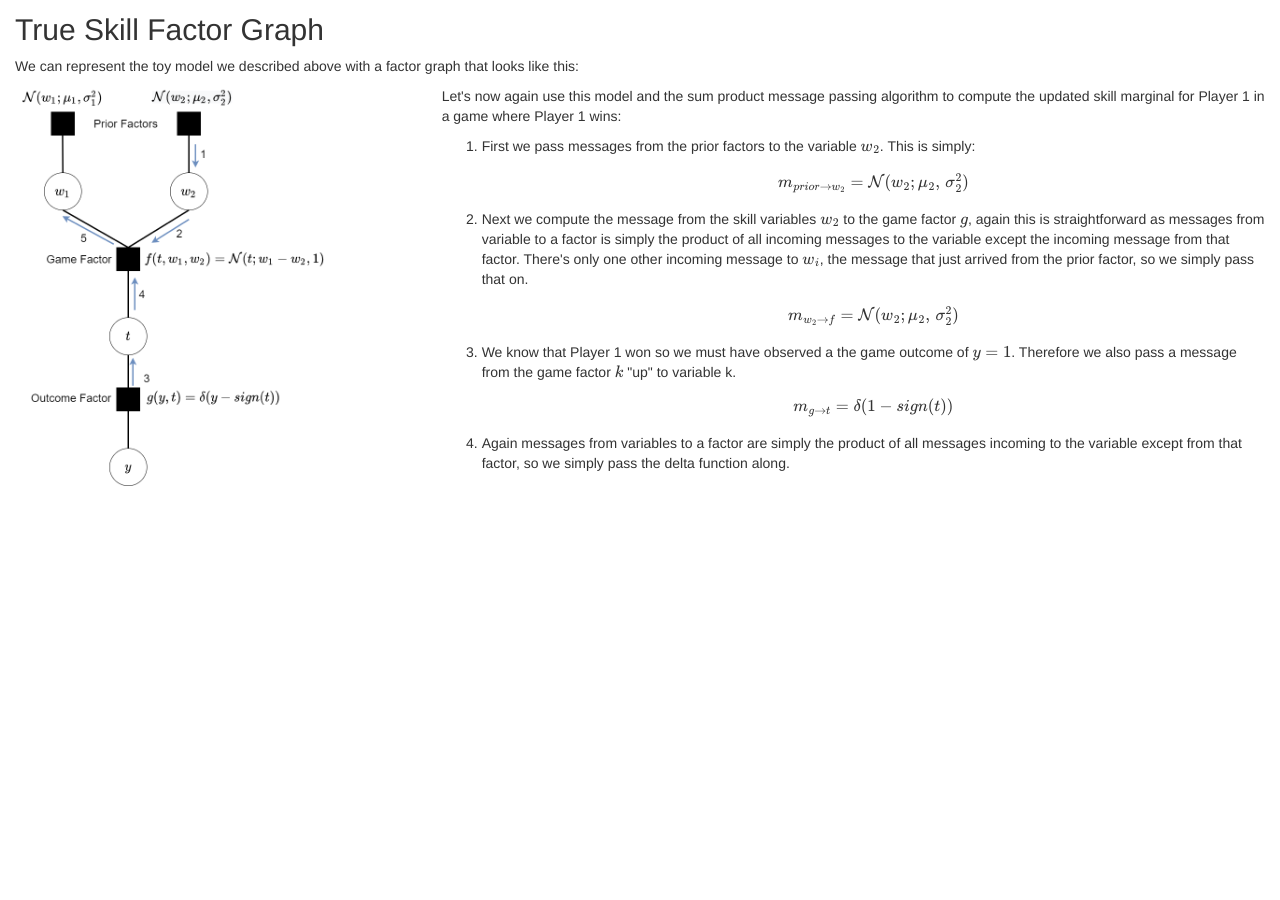
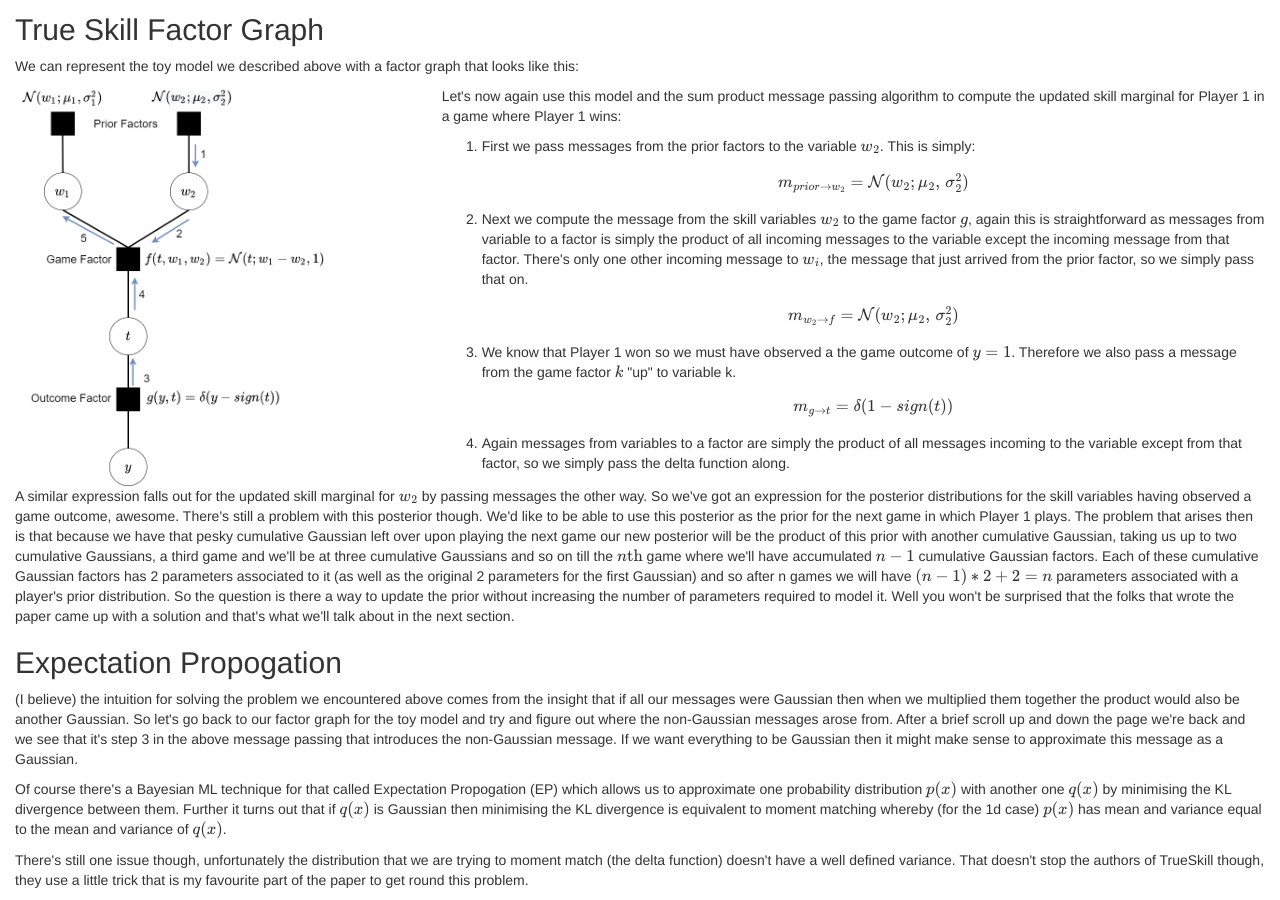
Before and after one commit to Nush395/Nush395.github.io, a Jekyll site: the page built from _posts/2020-06-06-true-skill.html, in a window 1280 px wide and 900 px high, scrolled down 2059 px. Built offline with Jekyll 4.4.1, drawn with Linux system fonts in a browser that asks for light colours; formulas are drawn with MathJax 3; before the commit the page ends 2545 px from its top, so only the background shows below that.

```diff
--- a/_posts/2020-06-06-true-skill.html
+++ b/_posts/2020-06-06-true-skill.html
@@ -245,3 +245,38 @@
         </ol>
     </div>
 </div>
+<p>
+    A similar expression falls out for the updated skill marginal for $w_2$ by passing messages the other way.
+    So we've got an expression for the posterior distributions for the skill variables having observed a game outcome, awesome.
+    There's still a problem with this posterior though. We'd like to be able to use this posterior as the prior for the next
+    game in which Player 1 plays. The problem that arises then is that because we have that pesky cumulative Gaussian left over
+    upon playing the next game our new posterior will be the product of this prior with another
+    cumulative Gaussian, taking us up to two cumulative Gaussians, a third game and we'll be at three cumulative Gaussians and so
+    on till the $n\mathrm{th}$ game where we'll have accumulated $n-1$ cumulative Gaussian factors.
+    Each of these cumulative Gaussian factors has 2 parameters associated to it (as well as the original 2 parameters for the
+    first Gaussian) and so after n games we will have
+    $(n-1)*2+2=n$ parameters associated with a player's prior distribution. So the question is there a way to update the prior
+    without increasing the number of parameters required to model it. Well you won't be surprised that the folks that wrote the
+    paper came up with a solution and that's what we'll talk about in the next section.
+</p>
+<h2>
+    Expectation Propogation
+</h2>
+<p>
+    (I believe) the intuition for solving the problem we encountered above comes from the insight that if all our messages were Gaussian
+    then when we multiplied them together the product would also be another Gaussian. So let's go back to our factor graph
+    for the toy model and try and figure out where the non-Gaussian messages arose from. After a brief scroll up and down the page
+    we're back and we see that it's step 3 in the above message passing that introduces the non-Gaussian message. If we want everything
+    to be Gaussian then it might make sense to approximate this message as a Gaussian.
+</p>
+<p>
+    Of course there's a Bayesian ML technique for that called Expectation Propogation (EP) which allows us to approximate
+    one probability distribution $p(x)$ with another one $q(x)$ by minimising the KL divergence between them. Further it turns
+    out that if $q(x)$ is Gaussian then minimising the KL divergence is equivalent to moment matching whereby
+    (for the 1d case) $p(x)$ has mean and variance equal to the mean and variance of $q(x)$.
+</p>
+<p>
+    There's still one issue though, unfortunately the distribution that we are trying to moment match (the delta function)
+    doesn't have a well defined variance. That doesn't stop the authors of TrueSkill though, they use a little trick that is
+    my favourite part of the paper to get round this problem.
+</p>
```
